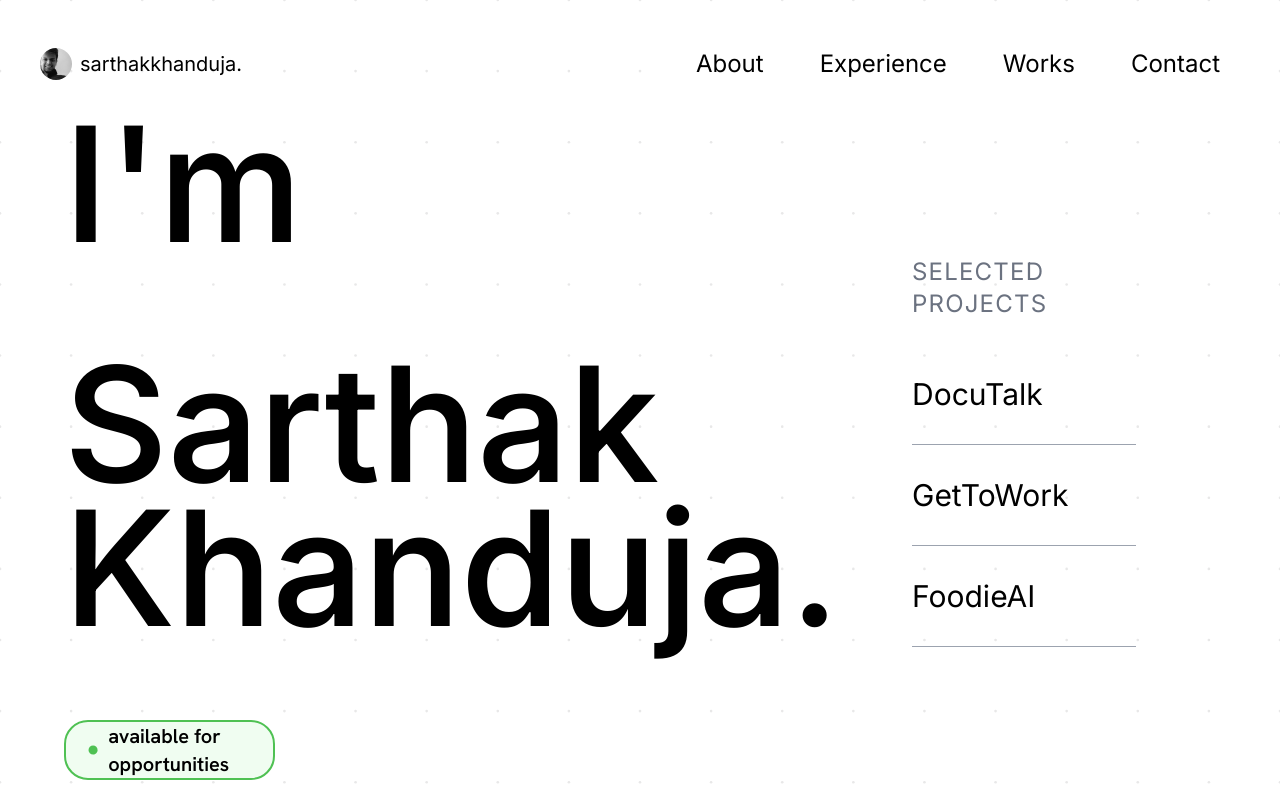
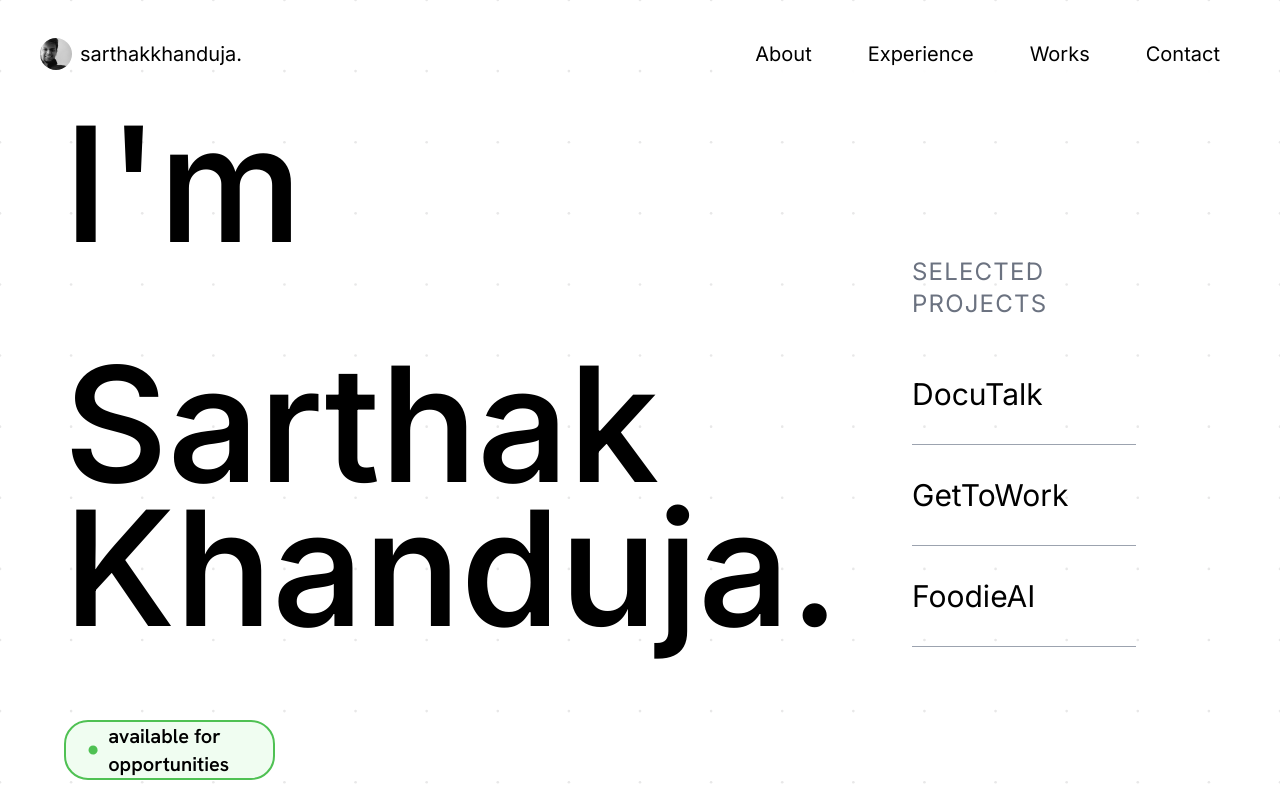
Before and after one commit to sarthakkhanduja/portfolio, a React (Vite) app in the folder client/: page / in a window 1280 px wide. Built offline with nearby package versions, Linux system fonts and the light colour scheme.

Commit message:
updated texts

```diff
--- a/client/src/components/Home.tsx
+++ b/client/src/components/Home.tsx
@@ -58,7 +58,7 @@ function Home({ onScrollToExperience, onScrollToWorks, onScrollToGetToWork, onSc
                 </div>
             </div> */}
 
-            <div className={` fixed top-0 left-0 w-full flex flex-row flex-grow items-center py-8 px-4 justify-center transition-all duration-300 `}>
+            <div className={` fixed top-0 left-0 w-full flex flex-row flex-grow items-center py-6 px-4 justify-center transition-all duration-300 `}>
                 <div className="flex flex-grow justify-between rounded-full bg-white px-4 border-solid border-2 border-muted md:bg-transparent md:border-none">
 
                     <div className={`flex justify-start items-center ${isScrolled ? 'w-auto' : 'w-1/2'}`}>
--- a/client/src/components/NavBarListItem.tsx
+++ b/client/src/components/NavBarListItem.tsx
@@ -6,7 +6,7 @@ type NavbarListItemProps = {
 function NavbarListItem({ label, onClick }: NavbarListItemProps) {
     return (
         <div
-            className="px-4 py-2 text-2xl h-full font-display rounded-3xl hover:bg-gray-800 hover:text-white transition duration-200 ease-in-out cursor-pointer flex items-center mx-3"
+            className="px-4 py-2 text-xl h-full font-display rounded-3xl hover:bg-gray-800 hover:text-white transition duration-200 ease-in-out cursor-pointer flex items-center mx-3"
             onClick={onClick}
         >
             {label}
```
